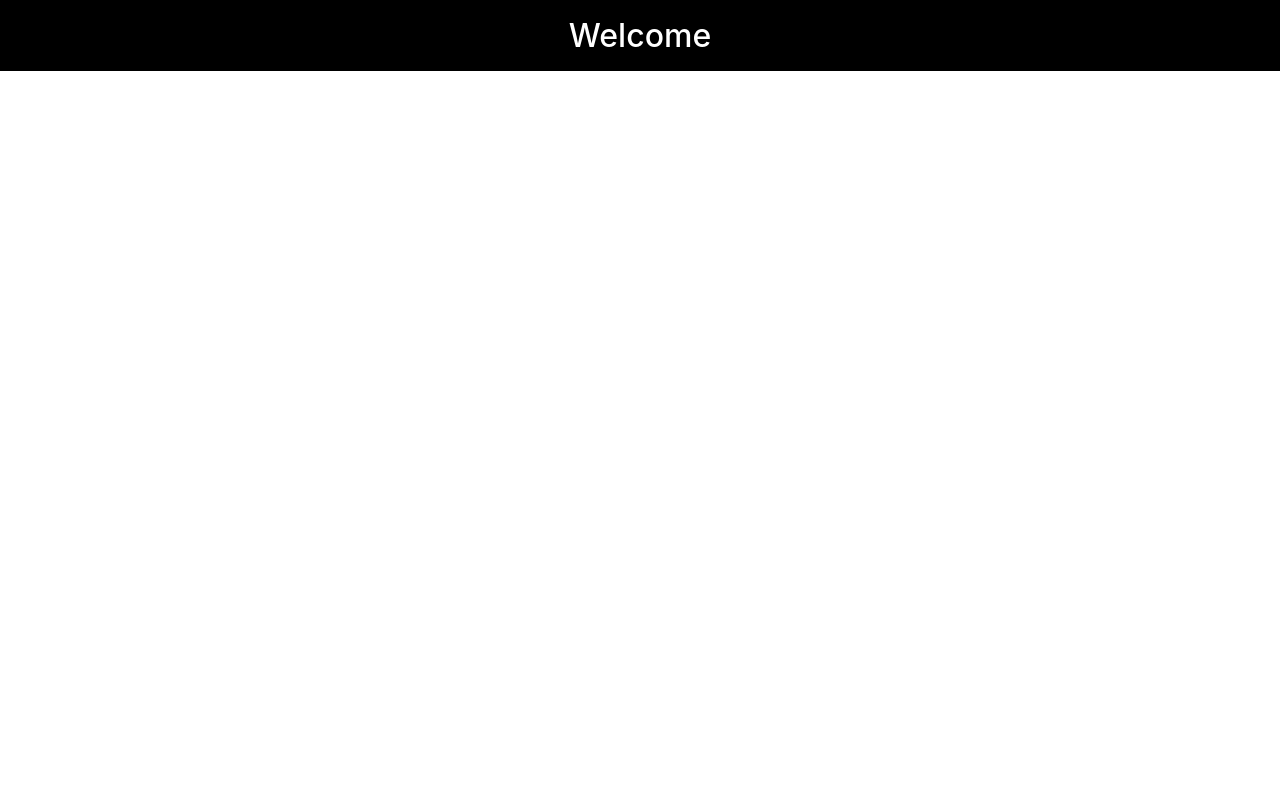
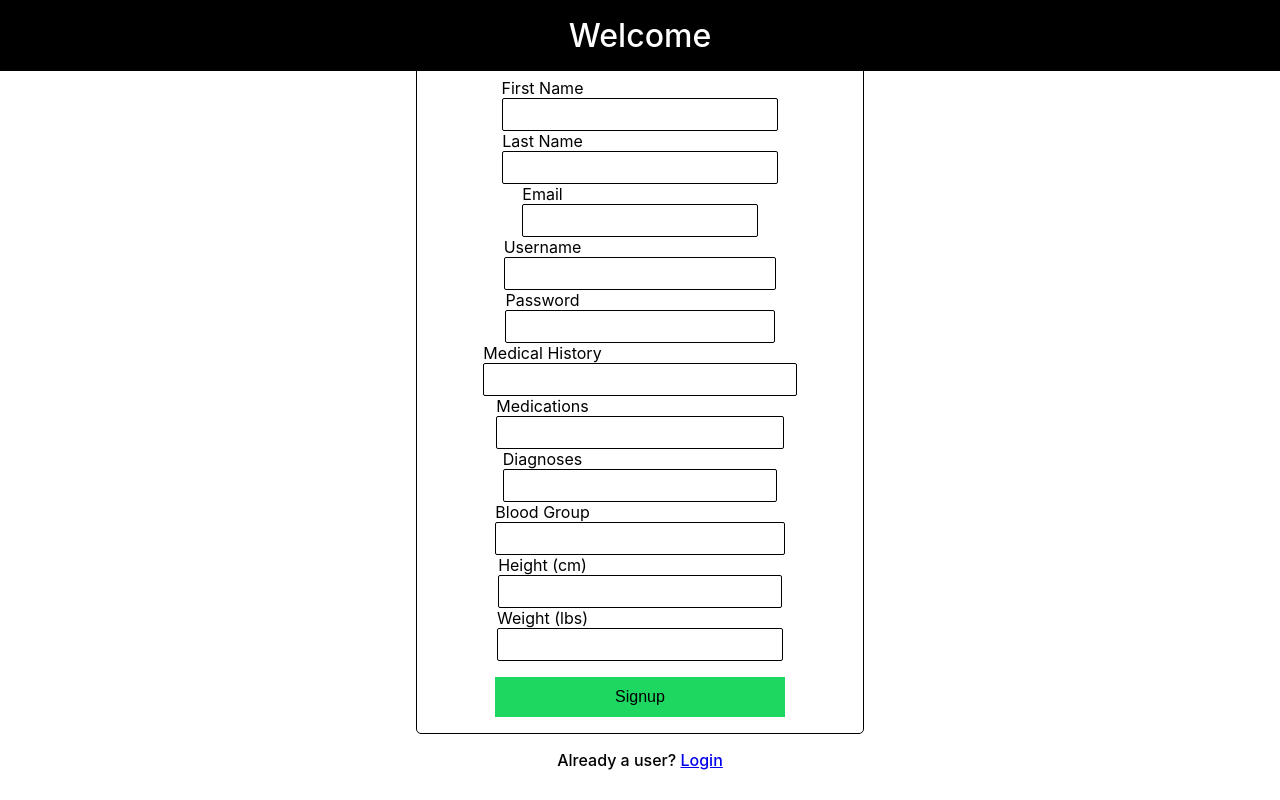
Before and after one commit to harhacking/cs520-project, a React (Create React App) app in the folder patient_tracker_fe/: page /PatientSignup in a window 1280 px wide. Before the commit this address had no page. Built offline with nearby package versions, Linux system fonts and the light colour scheme.

Commit message:
Added styling tom Presignup. Made changes to DoctorSignup

```diff
--- a/patient_tracker_fe/src/App.js
+++ b/patient_tracker_fe/src/App.js
@@ -1,10 +1,12 @@
 import './App.css';
-import AppointmentCard from './Components/AppointmentCard';
+// import AppointmentCard from './Components/AppointmentCard';
 import Navbar from './Components/Navbar';
-import Login from './Pages/Login';
-import Signup from "./Pages/Signup";
+import Login from "./Pages/Login";
+import PatientSignup from "./Pages/PatientSignup";
 import Home from './Pages/Home';
+import DoctorSignup from './Pages/DoctorSignup'
 import {Routes, Route} from "react-router-dom"
+import PreSignup from './Pages/PreSignup';
 
 function App() {
   return (
@@ -12,8 +14,10 @@ function App() {
       <Navbar />
       <Routes>
         <Route path='/' exact element={<Login />}/>
-        <Route path='/signup' exact  element={<Signup />}/>
+        <Route path='/PatientSignup' exact  element={<PatientSignup />}/>
         <Route path='/home' exact element={<Home />}/>
+        <Route path='/PreSignup' exact element={<PreSignup/>}/>
+        <Route path='/DoctorSignup' exact element={<DoctorSignup/>}/>
 
       </Routes>
 
--- a/patient_tracker_fe/src/Pages/Login.js
+++ b/patient_tracker_fe/src/Pages/Login.js
@@ -96,7 +96,7 @@ function Login() {
         <button type="submit">Login</button>
       </form>
       <p>
-        Don't have an account? <Link to="/signup">Sign up</Link>
+        Don't have an account? <Link to="/PreSignup">Sign up</Link>
       </p>
     </div>
   );
--- /dev/null
+++ b/patient_tracker_fe/src/Pages/PatientSignup.js
@@ -0,0 +1,124 @@
+import classes from "../Styles/Signup.module.css";
+import axios from "axios";
+import { useState } from "react";
+import { Link, useNavigate } from "react-router-dom";
+
+function PatientSignup() {
+  const navigate = useNavigate();
+  const [signupData, setSignupData] = useState({
+    first_name:"",
+    last_name:"",
+    email:"",
+    username:"",
+    password:"",
+    medical_history:"",
+    medications:"",
+    diagnoses:"",
+    blood_group:"",
+    height:"",
+    weight:""
+  })
+
+  function register(event) {
+    event.preventDefault();
+    const config = {
+      method: "post",
+      url: "http://127.0.0.1:8000/api/doctor/register/",
+      headers: {
+        "Content-Type": "application/json",
+      },
+      data: JSON.stringify(signupData),
+    };
+
+    axios(config)
+      .then((res) => {
+        console.log(res);
+        navigate("/home");
+        // EDIT HERE ONCE ENDPOINTS ARE ESTABLISHED/ BACKEND RUNS LOCALLY
+      })
+      .catch((e) => {
+        console.log(e);
+      });
+  }
+
+  function setFormData(event) {
+    event.preventDefault()
+    const {target: {name, value}} = event
+    setSignupData({
+      ...signupData,
+      [name]: value
+    })
+  }
+
+  return (
+    <div className={classes.signupContainer}>
+      <p>Signup</p>
+      <form className={classes.signupForm}>
+
+          <div className={classes.firstname}>
+            <label htmlFor="firstname">First Name</label>
+            <input type="text" id="firstname" name="first_name" onChange={setFormData}/>
+          </div>
+
+          <div className={classes.lastname}>
+            <label htmlFor="lastname">Last Name</label>
+            <input type="text" id="lastname" name="last_name" onChange={setFormData}/>
+          </div>
+
+          <div className={classes.email}>
+            <label htmlFor="email">Email</label>
+            <input type="email" id="email" name="email"  onChange={setFormData}/>
+          </div>
+
+          <div className={classes.username}>
+            <label htmlFor="username">Username</label>
+            <input type="text" id="username" name="username" onChange={setFormData}/>
+          </div>
+
+          <div className={classes.password}>
+            <label htmlFor="password">Password</label>
+            <input type="password" id="password" name="password" onChange={setFormData}/>
+          </div>
+
+          <div className={classes.medical_history}>
+            <label htmlFor="medical_history">Medical History</label>
+            <input type="medical_history" id="medical_history" name="medical_history" onChange={setFormData}/>
+          </div>
+
+          <div className={classes.medications}>
+            <label htmlFor="medications">Medications</label>
+            <input type="medications" id="medications" name="medications" onChange={setFormData}/>
+          </div>
+
+          <div className={classes.diagnoses}>
+            <label htmlFor="diagnoses">Diagnoses</label>
+            <input type="diagnoses" id="diagnoses" name="diagnoses" onChange={setFormData}/>
+          </div>
+
+          <div className={classes.blood_group}>
+            <label htmlFor="blood_group">Blood Group</label>
+            <input type="blood_group" id="blood_group" name="blood_group" onChange={setFormData}/>
+          </div>
+
+          <div className={classes.height}>
+            <label htmlFor="height">Height (cm)</label>
+            <input type="height" id="height" name="height" onChange={setFormData}/>
+          </div>
+
+          <div className={classes.wieght}>
+            <label htmlFor="weight">Weight (lbs)</label>
+            <input type="weight" id="weight" name="weight" onChange={setFormData}/>
+          </div>
+
+        <button type="submit" onClick={register}>
+          Signup
+        </button>
+      </form>
+      <p>
+        Already a user? <Link to="/">Login</Link>
+      </p>
+    </div>
+  );
+}
+
+export default PatientSignup;
--- /dev/null
+++ b/patient_tracker_fe/src/Pages/PreSignup.js
@@ -0,0 +1,28 @@
+import React from "react";
+import { Link } from "react-router-dom";
+import classes from "../Styles/PreSignup.module.css";
+
+function PreSignup() {
+  return (
+    <div className={classes.preSignupContainer}>
+      <p className={classes.text}>New patient or doctor?</p>
+      <div className={classes.signupLinksContainer}>
+        <Link to="/PatientSignup">
+          <button type="button" className={classes.newSignupBtn}>
+            Patient
+          </button>
+        </Link>
+        <Link to="/DoctorSignup">
+          <button type="button" className={classes.newSignupBtn}>
+            Doctor
+          </button>
+        </Link>
+      </div>
+      <p className={classes.text}>
+        Already a user? <Link to="/">Login</Link>
+      </p>
+    </div>
+  );
+}
+
+export default PreSignup;
--- /dev/null
+++ b/patient_tracker_fe/src/Styles/PreSignup.module.css
@@ -0,0 +1,40 @@
+.preSignupContainer {
+    width: 100%;
+    height: 100%;
+    display: flex;
+    flex-direction: column;
+    justify-content: center;
+    align-items: center;
+}
+
+.signupLinksContainer {
+    display: flex;
+    justify-content: space-evenly;
+    align-items: center;
+    width:35%;
+    padding: 2rem;
+    border: 1px solid #1ED760;
+    outline: 1px solid black;
+    outline-offset: 10px;
+}
+
+.text {
+    text-align: center;
+    font-size: 20px;
+}
+
+.newSignupBtn {
+    background: #1ED760;
+    border: 1px solid black;
+    border-radius: 5px;
+    cursor: pointer;
+    padding: 4rem;
+    font-size: 18px;
+    margin: 1rem;
+}
+
+.newSignupBtn:hover {
+    background: white;
+    border: 1px solid #1ED760;
+    transition: all 0.4s;
+}
```
